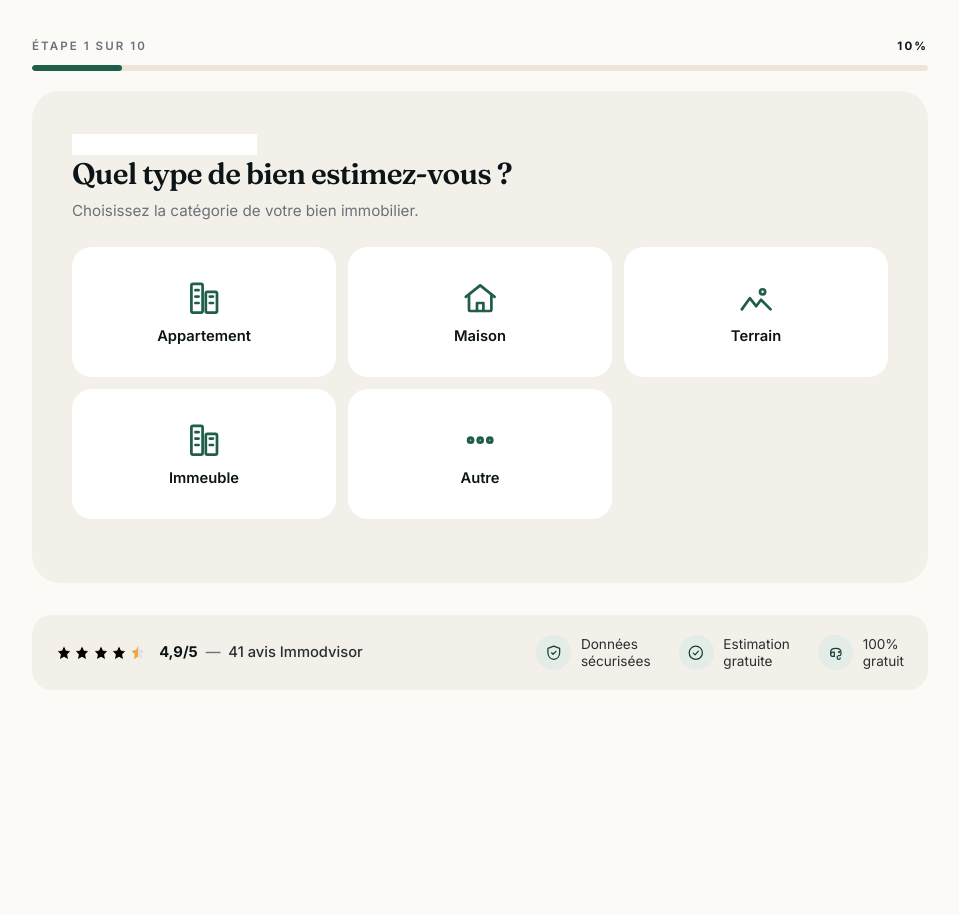
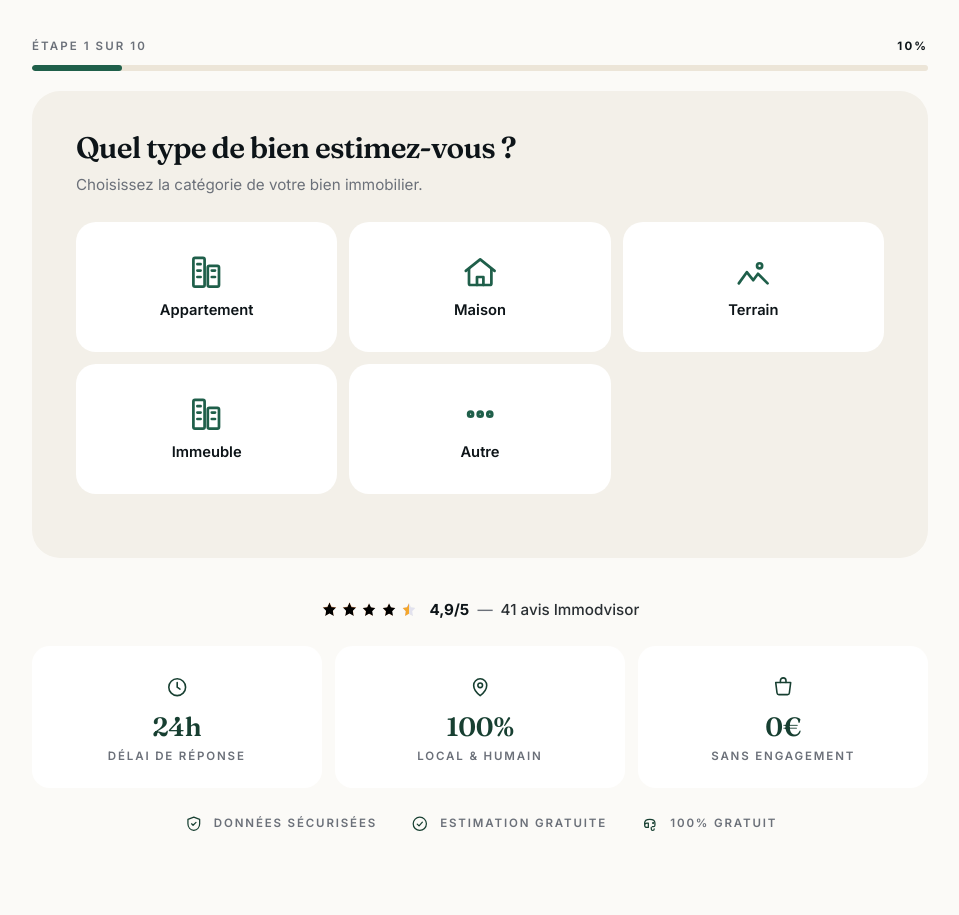
Before and after one commit to gury-mickael/immobilier-auxois-morvan, a PHP site: page /estimation-en-ligne in a window 1280 px wide. Shown: the part 143-1058 px from the top of the page, without its empty margins (160-1119 px from the left). Before the commit the page ends 833 px from the top, so only its background shows below. Run offline with PHP 8.4, Linux system fonts and the light colour scheme; the visitor is signed in with stand-in values (Sample User, id 1); tables that the repository leaves empty hold one stand-in row (values such as "Sample post").

Commit message:
feat(estimation): design premium - KPI cards, trust pills, fix honeypot visible, suppression bordures/ombres

```diff
--- a/ovh/app/views.php
+++ b/ovh/app/views.php
@@ -1124,18 +1124,36 @@
               <span class="estimate-trust-score"><strong>4,9/5</strong> <span class="estimate-trust-divider">—</span> 41 avis Immodvisor</span>
             </a>
 
+            <div class="estimate-kpi-grid">
+              <div class="estimate-kpi-card">
+                <span class="estimate-kpi-icon" aria-hidden="true"><svg viewBox="0 0 24 24" fill="none" stroke="currentColor" stroke-width="1.7" stroke-linecap="round" stroke-linejoin="round"><circle cx="12" cy="12" r="9"/><path d="M12 7v5l3 2"/></svg></span>
+                <strong class="estimate-kpi-value">24h</strong>
+                <span class="estimate-kpi-label">Délai de réponse</span>
+              </div>
+              <div class="estimate-kpi-card">
+                <span class="estimate-kpi-icon" aria-hidden="true"><svg viewBox="0 0 24 24" fill="none" stroke="currentColor" stroke-width="1.7" stroke-linecap="round" stroke-linejoin="round"><path d="M12 21s-7-5-7-11a7 7 0 0 1 14 0c0 6-7 11-7 11Z"/><circle cx="12" cy="10" r="2.5"/></svg></span>
+                <strong class="estimate-kpi-value">100%</strong>
+                <span class="estimate-kpi-label">Local &amp; humain</span>
+              </div>
+              <div class="estimate-kpi-card">
+                <span class="estimate-kpi-icon" aria-hidden="true"><svg viewBox="0 0 24 24" fill="none" stroke="currentColor" stroke-width="1.7" stroke-linecap="round" stroke-linejoin="round"><path d="M4 7h16l-1.4 11.2a2 2 0 0 1-2 1.8H7.4a2 2 0 0 1-2-1.8L4 7Z"/><path d="M9 7V5a3 3 0 0 1 6 0v2"/></svg></span>
+                <strong class="estimate-kpi-value">0€</strong>
+                <span class="estimate-kpi-label">Sans engagement</span>
+              </div>
+            </div>
+
             <ul class="estimate-trust-features">
               <li>
                 <span class="estimate-trust-icon" aria-hidden="true"><svg viewBox="0 0 24 24" fill="none" stroke="currentColor" stroke-width="1.7" stroke-linecap="round" stroke-linejoin="round"><path d="M12 3 4 6v6c0 5 3.5 8.5 8 9 4.5-.5 8-4 8-9V6l-8-3Z"/><path d="m9 12 2 2 4-4"/></svg></span>
-                <span>Données<br>sécurisées</span>
+                <span>Données sécurisées</span>
               </li>
               <li>
                 <span class="estimate-trust-icon" aria-hidden="true"><svg viewBox="0 0 24 24" fill="none" stroke="currentColor" stroke-width="1.7" stroke-linecap="round" stroke-linejoin="round"><circle cx="12" cy="12" r="9"/><path d="m8.5 12.4 2.5 2.4 4.5-5"/></svg></span>
-                <span>Estimation<br>gratuite</span>
+                <span>Estimation gratuite</span>
               </li>
               <li>
                 <span class="estimate-trust-icon" aria-hidden="true"><svg viewBox="0 0 24 24" fill="none" stroke="currentColor" stroke-width="1.7" stroke-linecap="round" stroke-linejoin="round"><path d="M5 11c0-3 2.7-5 7-5s7 2 7 5v3c0 1.1-.9 2-2 2h-1.5"/><path d="M5 11v3a3 3 0 0 0 3 3h2v-6H8a3 3 0 0 0-3 3Z"/><path d="M14 17v2a2 2 0 0 0 4 0"/><circle cx="16.5" cy="11" r="0.6" fill="currentColor"/></svg></span>
-                <span>100%<br>gratuit</span>
+                <span>100% gratuit</span>
               </li>
             </ul>
           </div>
--- a/ovh/assets/site.css
+++ b/ovh/assets/site.css
@@ -1531,11 +1531,26 @@
 
 .estimate-card {
     background: var(--color-bg-soft);
+    border: 0;
+    box-shadow: none;
     border-radius: 1.75rem;
     padding: 1.75rem;
 }
 @media (min-width: 768px) {
-    .estimate-card { padding: 2.5rem; }
+    .estimate-card { padding: 2.5rem 2.75rem; }
+}
+
+/* Anti-honeypot field (must stay invisible) */
+.hidden-field,
+form input[name="website"] {
+    position: absolute !important;
+    left: -10000px !important;
+    top: auto !important;
+    width: 1px !important;
+    height: 1px !important;
+    overflow: hidden !important;
+    opacity: 0 !important;
+    pointer-events: none !important;
 }
 
 .estimate-pane {
@@ -1587,7 +1602,7 @@
     justify-content: center;
     gap: 0.6rem;
     min-height: 110px;
-    box-shadow: inset 0 0 0 1px transparent;
+    box-shadow: none;
 }
 .estimate-choice-card.is-stacked { min-height: 130px; }
 .estimate-choice-card.align-left {
@@ -1881,71 +1899,118 @@
     cursor: not-allowed;
 }
 
-/* === Trust block === */
+/* === Trust block (premium, sans bordure ni ombre) === */
 .estimate-trust {
-    margin-top: 2rem;
-    background: var(--color-bg-soft);
-    border-radius: 1.25rem;
-    padding: 1.25rem 1.5rem;
+    margin-top: 2.5rem;
+    background: transparent;
+    border: 0;
+    box-shadow: none;
+    padding: 0;
     display: flex;
     flex-direction: column;
-    gap: 1rem;
-}
-@media (min-width: 768px) {
-    .estimate-trust {
-        flex-direction: row;
-        align-items: center;
-        justify-content: space-between;
-        gap: 2rem;
-    }
+    align-items: center;
+    gap: 1.5rem;
+    text-align: center;
 }
 
 .estimate-trust-rating {
     display: inline-flex;
     align-items: center;
-    gap: 0.85rem;
-    color: var(--color-ink-strong);
+    gap: 0.75rem;
+    color: var(--color-ink-strong);
+    text-decoration: none;
 }
 .estimate-trust-rating:hover { color: var(--color-accent-strong); }
-.estimate-trust-icon {
-    width: 2.2rem;
-    height: 2.2rem;
-    border-radius: 999px;
-    background: var(--color-accent-soft);
-    color: var(--color-accent-strong);
-    display: grid;
-    place-items: center;
-    flex-shrink: 0;
-}
-.estimate-trust-icon svg { width: 1.1rem; height: 1.1rem; }
-.estimate-trust-score { font-weight: 500; color: var(--color-ink); font-size: 0.92rem; }
-.estimate-trust-score strong { color: var(--color-ink-strong); font-weight: 700; }
 .estimate-trust-stars {
     display: inline-flex;
     align-items: center;
-    gap: 0.15rem;
+    gap: 0.2rem;
     color: var(--color-warm);
 }
-.estimate-trust-star { width: 1rem; height: 1rem; display: inline-block; }
+.estimate-trust-star { width: 1.05rem; height: 1.05rem; display: inline-block; }
+.estimate-trust-score { font-weight: 500; color: var(--color-ink); font-size: 0.95rem; }
+.estimate-trust-score strong { color: var(--color-ink-strong); font-weight: 700; }
 .estimate-trust-divider { color: var(--color-muted); margin-inline: 0.25rem; }
+
+/* KPI cards (Nestenn-like row) */
+.estimate-kpi-grid {
+    width: 100%;
+    display: grid;
+    grid-template-columns: 1fr;
+    gap: 0.85rem;
+}
+@media (min-width: 540px) {
+    .estimate-kpi-grid { grid-template-columns: repeat(3, 1fr); }
+}
+.estimate-kpi-card {
+    background: var(--color-panel);
+    border: 0;
+    box-shadow: none;
+    border-radius: 1.1rem;
+    padding: 1.4rem 1.1rem;
+    display: flex;
+    flex-direction: column;
+    align-items: center;
+    gap: 0.45rem;
+    text-align: center;
+}
+.estimate-kpi-icon {
+    width: 2.4rem;
+    height: 2.4rem;
+    display: grid;
+    place-items: center;
+    color: var(--color-accent-strong);
+}
+.estimate-kpi-icon svg { width: 1.4rem; height: 1.4rem; }
+.estimate-kpi-value {
+    font-family: var(--font-display);
+    font-size: 1.65rem;
+    line-height: 1;
+    color: var(--color-accent-strong);
+    font-weight: 600;
+    letter-spacing: -0.01em;
+}
+.estimate-kpi-label {
+    font-size: 0.72rem;
+    text-transform: uppercase;
+    letter-spacing: 0.16em;
+    color: var(--color-muted);
+    font-weight: 600;
+}
+
+/* Trust pills row */
+.estimate-trust-icon {
+    width: 1.4rem;
+    height: 1.4rem;
+    display: inline-grid;
+    place-items: center;
+    color: var(--color-accent-strong);
+    background: transparent;
+    flex-shrink: 0;
+}
+.estimate-trust-icon svg { width: 1.1rem; height: 1.1rem; }
 .estimate-trust-features {
     list-style: none;
     margin: 0;
     padding: 0;
     display: flex;
     flex-wrap: wrap;
-    gap: 0.85rem 1.75rem;
-    color: var(--color-ink);
-    font-size: 0.85rem;
+    justify-content: center;
+    gap: 0.85rem 2rem;
+    color: var(--color-muted);
+    font-size: 0.72rem;
+    text-transform: uppercase;
+    letter-spacing: 0.16em;
+    font-weight: 600;
 }
 .estimate-trust-features li {
     display: inline-flex;
     align-items: center;
-    gap: 0.6rem;
-    line-height: 1.25;
+    gap: 0.55rem;
+    line-height: 1.2;
 }
 .estimate-trust-features li span:not(.estimate-trust-icon) {
-    color: var(--color-ink);
+    color: var(--color-muted);
 }
 
 .estimate-reassurance-row {
```
Also changed, not shown: other parts of ovh/assets/site.css (+12 -9 lines).
